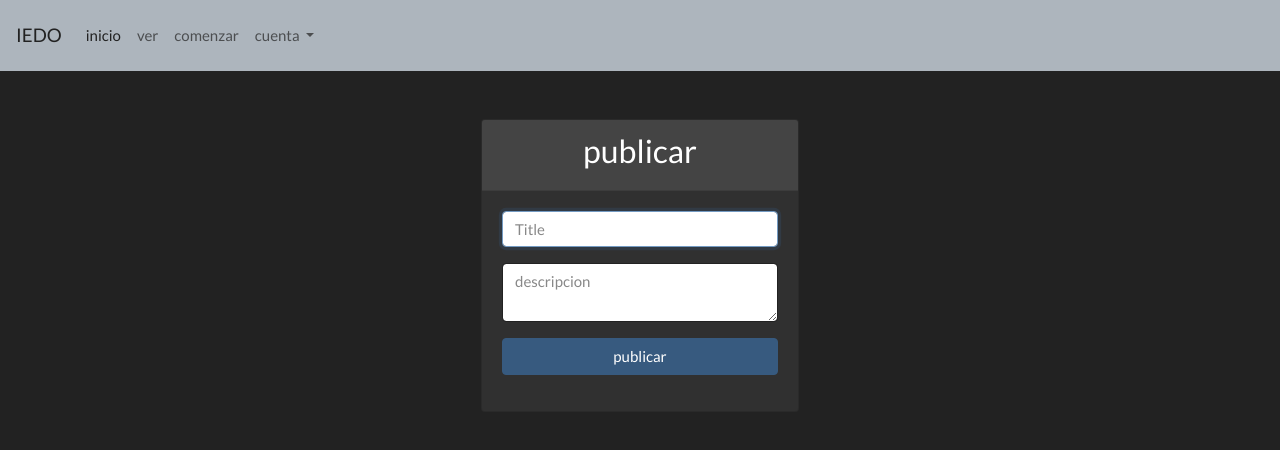
After one commit to canoing/newPro, a Node server app: page /notes/add in a window 1280 px wide. The commit adds this page. Shown: the top 450 px of the page. Run offline with Node 20, Linux system fonts and the light colour scheme; some libraries are stand-ins or nearby versions.

Commit message:
creacion

```diff
--- a/package.json
+++ b/package.json
@@ -19,6 +19,7 @@
     "express-session": "^1.17.3",
     "method-override": "^3.0.0",
     "mongoose": "^7.4.5",
+    "morgan": "^1.10.0",
     "nodemon": "^3.0.1",
     "npm-check-updates": "^16.13.2",
     "passport": "^0.6.0",
--- /dev/null
+++ b/scp/controllers/nodes.control.js
@@ -0,0 +1,40 @@
+const notesctrl = {}
+
+const note = require("../models/nota")
+
+notesctrl.remderformula = (req , res) => {
+    res.render("notas/nota-nueva.hbs")
+
+}
+notesctrl.crearnota = async (req, res) => {
+    const { title , description} = req.body
+   const notanew =  new note({ title,  description} )
+  await notanew.save()
+
+    res.send("nota new")
+
+
+}
+notesctrl.remdennotas = (req , res)=> {
+    res.send("en efecto nadie usa esto 🪨")
+}
+notesctrl.edit = (req, res) => {
+
+    res.send("se va a editar")
+
+
+}
+notesctrl.actu = (req, res) => {
+
+    res.send("se actualizo")
+
+
+}
+notesctrl.deletenota = (req, res) => {
+
+    res.send("no veo nada, no esta haciendo nada ")
+
+
+}
+
+module.exports = notesctrl
--- a/scp/models/nota.js
+++ b/scp/models/nota.js
@@ -16,4 +16,4 @@ const  notas  = new  Schema ({
 
 },{timestamps:true})
 
-module.exports = model("nota",notas)
+module.exports = model("nota",notas, "xd")
--- a/scp/serve.js
+++ b/scp/serve.js
@@ -1,6 +1,7 @@
  const express = require('express')
 const path = require("path")
 const exphbs = require('express-handlebars');
+const morga = require("morgan")
 // iniciar
 const app = express()
 // configuracion
@@ -18,12 +19,14 @@ app.set('views', path.join(__dirname, 'views'));
 
 
 // peticion
+app.use(morga("dev"))
 app.use(express.urlencoded({extended:false}))
 
 // variables global
 
 // rutas
 app.use(require("./routes/index.rountes.js"))
+app.use(require("./routes/notes.rounte.js"))
 
 
 
--- /dev/null
+++ b/scp/views/notas/nota-nueva.hbs
@@ -0,0 +1,22 @@
+<div class="col-md-4 mx-auto">
+    <div class="card text-center">
+        <div class="card-header">
+            <h3>publicar</h3>
+        </div>
+        <div class="card-body">
+            <form action="/notes/nota-nueva" method="post">
+                <div class="form-group">
+                    <input type="text" name="titulo" class="form-control" placeholder="Title" autofocus>
+                </div>
+                <div class="form-group">
+                    <textarea name="descripcion" placeholder="descripcion" class="form-control"></textarea>
+                </div>
+                <div class="form-group">
+                    <button class="btn btn-primary btn-block">
+                        publicar
+                    </button>
+                </div>
+            </form>
+        </div>
+    </div>
+</div>
--- a/scp/views/partials/navega.hbs
+++ b/scp/views/partials/navega.hbs
@@ -11,7 +11,7 @@
                     <a class="nav-link" href="/">inicio <span class="sr-only">(current)</span></a>
                 </li>
                 <li class="nav-item">
-                    <a class="nav-link" href="/publicar">publicar</a>
+                    <a class="nav-link" href="/publicar">ver</a>
                 </li>
                 <li class="nav-item">
                     <a class="nav-link" href="/comezar">comenzar</a>
@@ -24,6 +24,7 @@
                         <a class="dropdown-item" href="/iniciar">Registrar</a>
                         <a class="dropdown-item" href="/abri">Iniciar</a>
                         <a class="dropdown-item" href="/cerra">Cerrar</a>
+
                     </div>
                 </li>
             </ul>
--- a/scp/views/publicar.hbs
+++ b/scp/views/publicar.hbs
@@ -1,6 +1,6 @@
 <section class="card">
     <div class="card-body">
-        <h1>publicar</h1>
+        <h1>ver</h1>
         <p>Lorem ipsum dolor sit, amet consectetur adipisicing elit. Eum dolor tempore similique laboriosam doloremque accusantium iste maiores itaque dolore inventore neque, consequuntur aut sequi non id architecto. Explicabo, aliquid inventore.</p>
     </div>
 </section>
```
Also changed, not shown: scp/routes/notes.rounte.js (added, +23 -0 lines), 1 other file.
